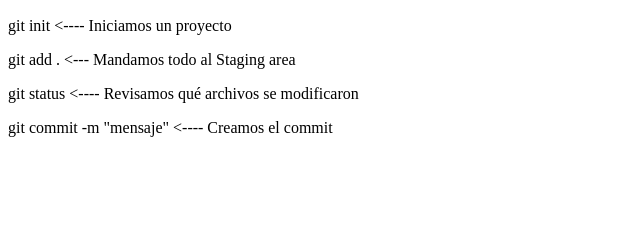
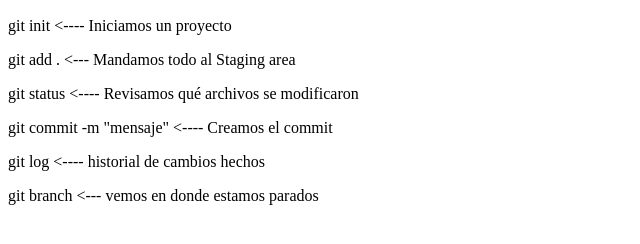
Before and after one commit to klimac4/pruebaRolling78i, a plain HTML site: page index.html in a window 1280 px wide. Shown: the part 110-354 px from the top of the page, without its empty margins (0-640 px from the left). Drawn offline with Linux system fonts and the light colour scheme.

Commit message:
cambios domingo

```diff
--- a/index.html
+++ b/index.html
@@ -12,5 +12,7 @@
     <p>git add . <--- Mandamos todo al Staging area</p>
     <p>git status <---- Revisamos qué archivos se modificaron</p>
     <p>git commit -m "mensaje" <---- Creamos el commit</p>
+    <p>git log <---- historial de cambios hechos</p>
+    <p>git branch <--- vemos en donde estamos parados</p>
 </body>
 </html>
```
